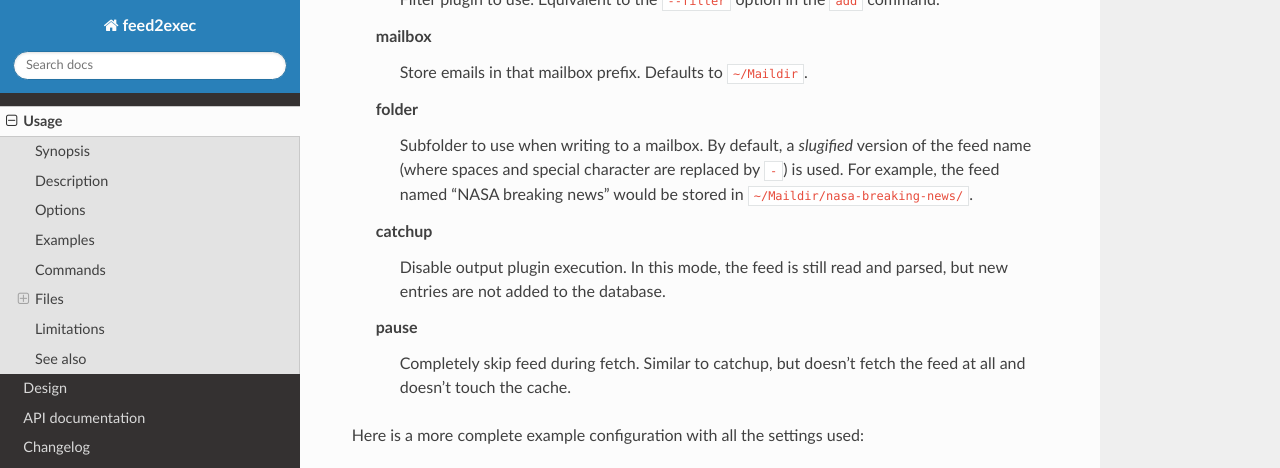
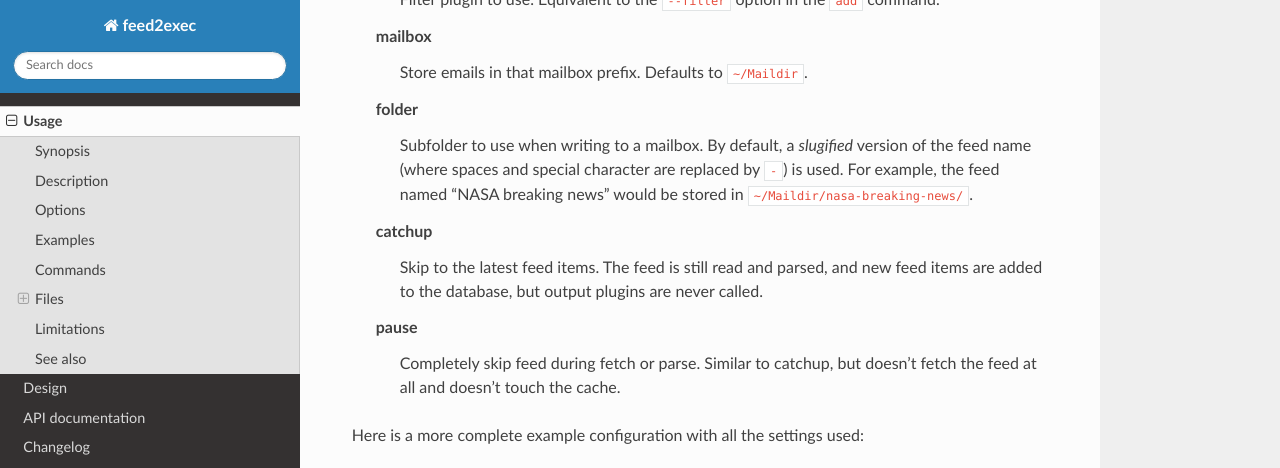
Before and after one commit to timb-machine-mirrors/anarcat-feed2exec, a Sphinx documentation site: the page built from doc/usage.rst, in a window 1280 px wide and 900 px high, scrolled down 4867 px, cut to the strip 0-468 px from the top of the window. Built offline with Sphinx 7.4.7 and the Read the Docs theme 2.0.0, drawn with Linux system fonts in a browser that asks for light colours; the version number could not be read and is left out.

Commit message:
fix pause and catchup descriptions
catchup was backwards and pause incomplete

```diff
--- a/doc/usage.rst
+++ b/doc/usage.rst
@@ -166,12 +166,13 @@ The following configuration parameters are supported:
       ``~/Maildir/nasa-breaking-news/``.
 
   catchup
-      Disable output plugin execution. In this mode, the feed is still
-      read and parsed, but new entries are not added to the database.
+      Skip to the latest feed items. The feed is still read and
+      parsed, and new feed items are added to the database, but output
+      plugins are never called.
 
   pause
-      Completely skip feed during fetch. Similar to catchup, but
-      doesn't fetch the feed at all and doesn't touch the cache.
+      Completely skip feed during fetch or parse. Similar to catchup,
+      but doesn't fetch the feed at all and doesn't touch the cache.
 
 Here is a more complete example configuration with all the settings
 used:
```
